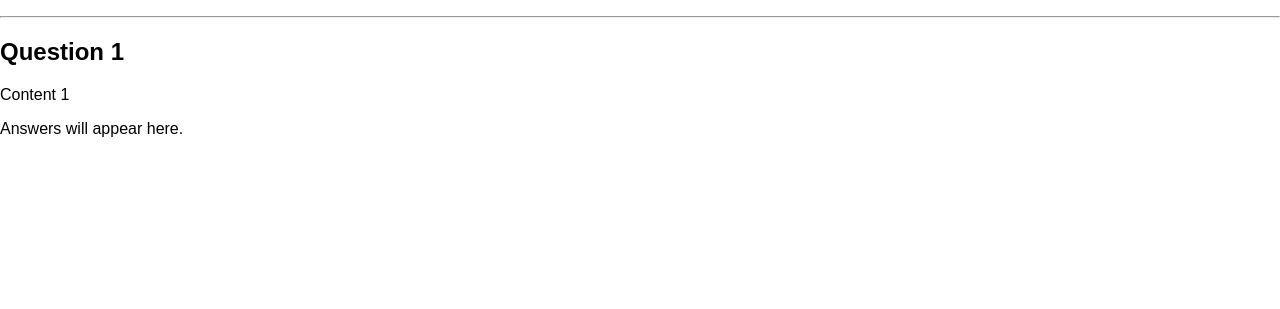
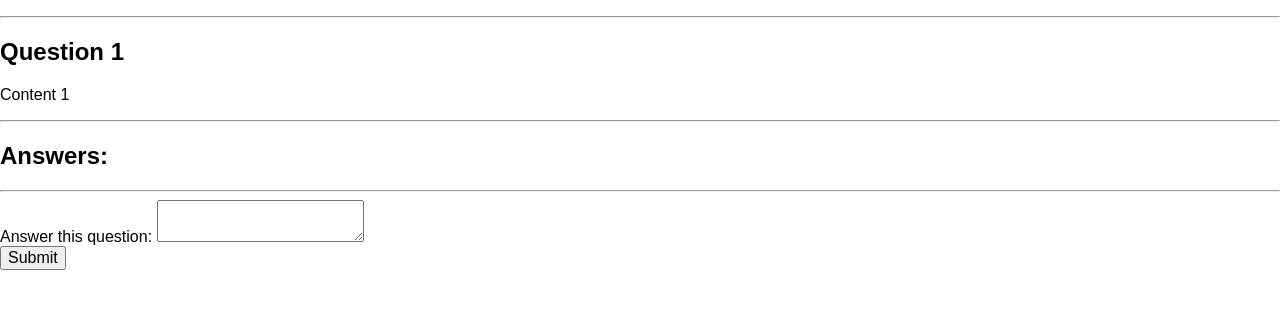
Before and after one commit to xmiao2/wolfstudy, a Flask app: page /question/1/ in a window 1280 px wide. Shown: the part 116-425 px from the top of the page. Run offline with Flask 2, Linux system fonts and the light colour scheme; data comes from the database, SQL or seed files in the repository; data that the repository does not hold is empty.

Commit message:
Adds functionality for answering questions

```diff
--- a/wolfstudy/app.py
+++ b/wolfstudy/app.py
@@ -61,6 +61,20 @@ def db_get_all_questions():
     questions = [{'title': row[0], 'content': row[1], 'id': row[2]} for row in cursor.fetchall()]
     return questions
 
+def db_add_answer(question_id, content):
+    """Add an answer to the database with an associated question id and text content."""
+    cursor = g.db.cursor()
+    cursor.execute('INSERT INTO answers (question_id, content) VALUES (?, ?)', [question_id, content])
+    g.db.commit()
+
+def db_get_answers(question_id):
+    """Return a list of answers associated with the specified question id."""
+    cursor = g.db.cursor()
+    cursor.execute('SELECT (content) FROM answers WHERE question_id == ?', [question_id])
+    answers = [answer[0] for answer in cursor.fetchall()]
+    print(answers)
+    return answers
+
 # +----------+
 # |  ROUTES  |
 # +----------+
@@ -75,16 +89,20 @@ def db_get_all_questions():
 @app.route('/feed/')
 def feed():
     questions = db_get_all_questions()
-    return render_template('feed.html', questions = questions)
+    return render_template('feed.html', questions=questions)
 
 @app.route('/question/<int:question_id>/')
 def get_question(question_id):
     title, content = db_get_question(question_id)
-    return render_template('question.html', title=title, content=content)
+    answers = db_get_answers(question_id)
+    return render_template('question.html', title=title, content=content, question_id=question_id, answers=answers)
 
 @app.route('/question/<int:question_id>/answer/', methods=['POST'])
 def answer_question(question_id):
-    return 'Posting new answer for question %d.' % question_id
+    db_add_answer(question_id, request.form['content'])
+    return redirect(url_for('get_question', question_id=question_id))
+    #return 'Posting new answer. question_id: %d, content: %s' % (question_id, request.form['content'])
+
 
 @app.route('/ask/', methods=['GET', 'POST'])
 def ask_question():
--- a/wolfstudy/templates/question.html
+++ b/wolfstudy/templates/question.html
@@ -1,9 +1,25 @@
 {% extends "base.html" %}
 
 {% block content %}
-	<h2>{{ title }}</h2>
+    <h2>{{ title }}</h2>
 
-	<p>{{ content }}</p>
+    <p>{{ content }}</p>
 
-	<p>Answers will appear here.</p>
+    <hr>
+
+    <h2>Answers:</h2>
+
+    {% for answer in answers %}
+        <p>{{ answer }}</p>
+    {% endfor %}
+
+    <hr>
+
+    <form action="/question/{{ question_id }}/answer/" method="post">
+        <label for="content">Answer this question:</label>
+        <textarea id="content" name="content"></textarea>
+        <br>
+
+        <button type="submit">Submit</button>
+    </form>
 {% endblock %}
```
